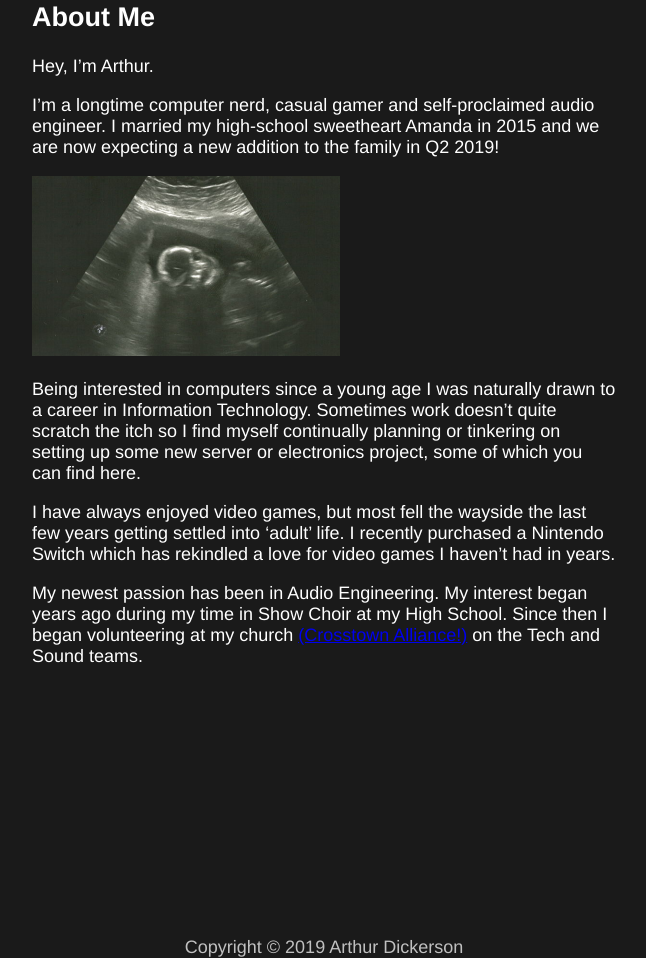
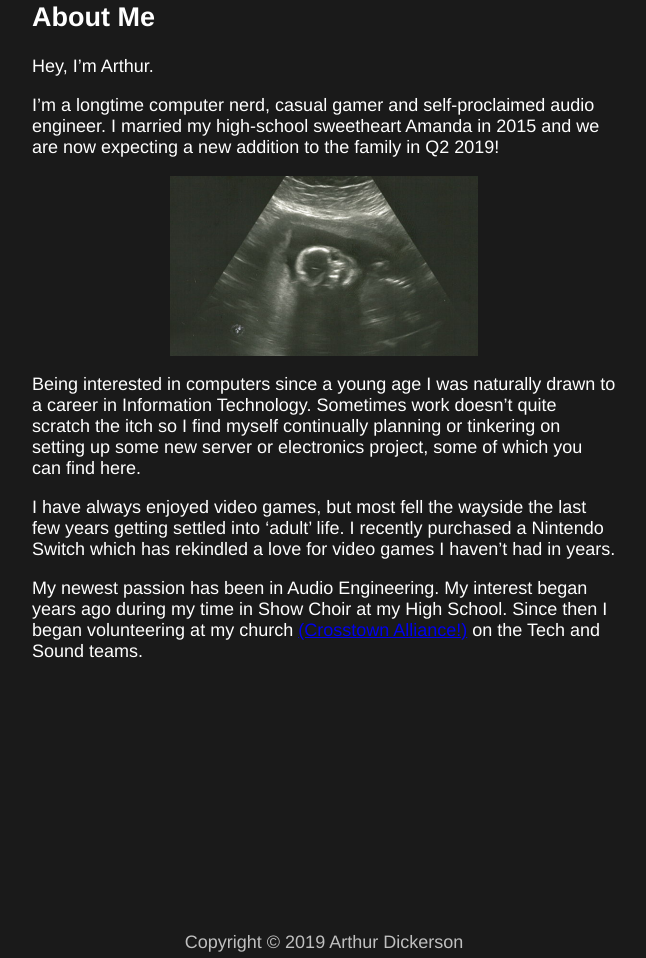
Before and after one commit to Arthurdd1994/Arthurdd1994.github.io, a Jekyll site: the page built from about.md, in a window 1280 px wide. Shown: the part 298-1256 px from the top of the page, without its empty margins (316-962 px from the left). Built offline with Jekyll 4.4.1, drawn with Linux system fonts in a browser that asks for light colours.

Commit message:
Update default_style.css

```diff
--- a/css/default_style.css
+++ b/css/default_style.css
@@ -88,8 +88,9 @@ body {
   color: #c0c0c0;
 }
 
-.content p img {
+.content img {
   margin: auto;
+  display: block;
 }
 
 footer {
```
